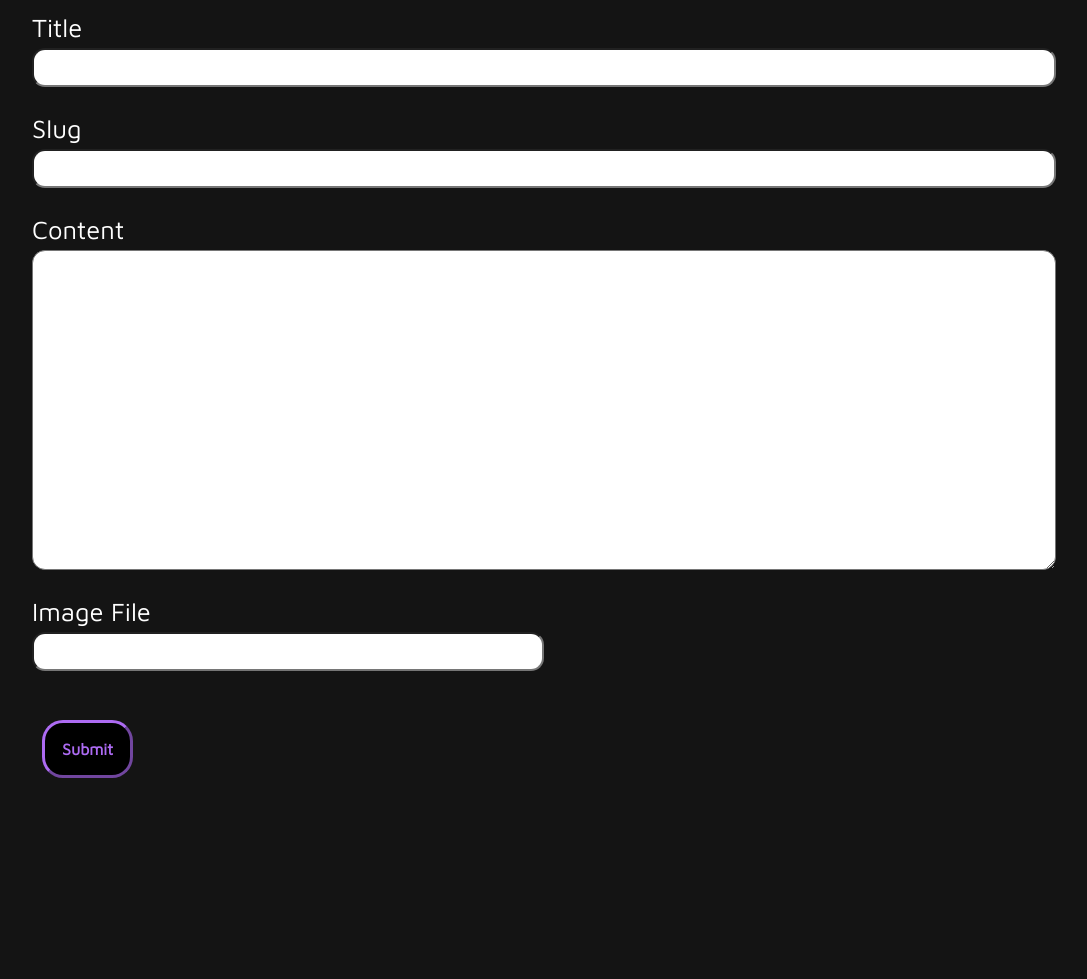
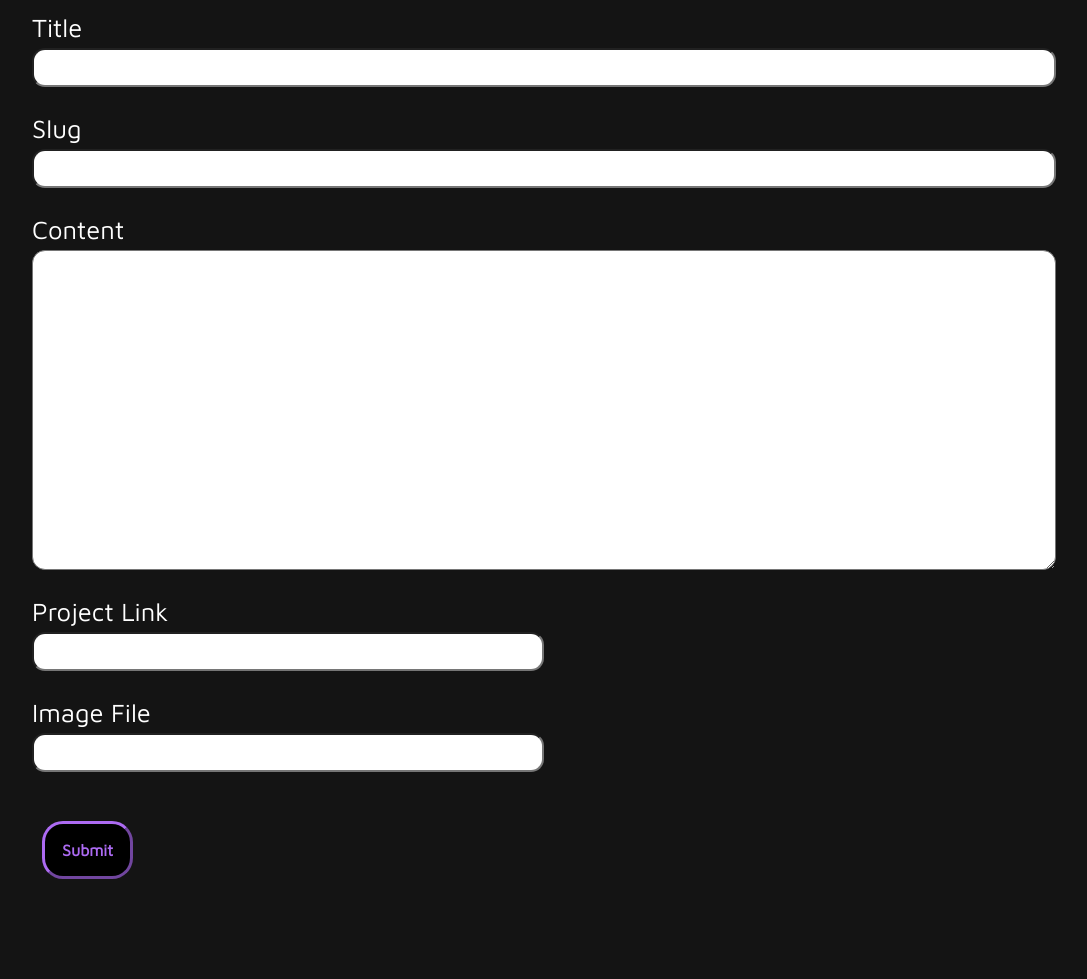
Before and after one commit to shyanukant/Portfolio, a Flask app: template template/edit.html in a window 1280 px wide. Shown: the part 148-1127 px from the top of the page, without its empty margins (96-1183 px from the left). Before the commit the page ends 926 px from the top, so only its background shows below. Run offline with Flask 2, Linux system fonts and the light colour scheme; the template is opened without the code that fills it, so the values that code supplies are empty; some web fonts are replaced.

Commit message:
upgrade form

```diff
--- a/app.py
+++ b/app.py
@@ -91,18 +91,18 @@ def Contact_view():
         Email = request.form.get('email')
         Phone = request.form.get('phone')
         Message = request.form.get('message')
-        file = request.form.get('file')
+        File = request.form.get('file')
 
         flash('Thanks For Contacting Me, I will Get Back to You Soon.', 'success')
 
-        entry = Contact(name = Name, email = Email, phone = Phone, message = Message, file = file,  date = datetime.now())
+        entry = Contact(name = Name, email = Email, phone = Phone, message = Message, file = File,  date = datetime.now())
         db.session.add(entry)
         db.session.commit()
 
         mail.send_message('New massage from ' +Name,
                             sender = Email,
                             recipients = [os.getenv("GMAIL_USER")],  # Recieve mail after submit contact form
-                            body = Message + "\n" + Phone +"\n" + Email + "\n" + file
+                            body = Message + "\n" + Phone +"\n" + Email + "\n" + File
 
                         )
 
@@ -122,11 +122,12 @@ def edit(sno):
             title = request.form.get('title')
             slug = request.form.get('slug')
             content = request.form.get('content')
+            link = request.form.get('prodLink')
             image = request.form.get('image')
             date = datetime.now()
 
             if sno == '0' : #if serial no is 0 then Add new post
-                project = project_post(title = title, slug = slug, content = content, img_file = image, date = date)
+                project = project_post(title = title, slug = slug, content = content, project_link=link, img_file = image, date = date)
                 db.session.add(project)
                 db.session.commit()
 
@@ -135,6 +136,7 @@ def edit(sno):
                 project.title = title
                 project.slug = slug
                 project.content = content
+                project.project_link = link
                 project.img_file = image
                 project.date = date
 
--- a/template/contact.html
+++ b/template/contact.html
@@ -38,7 +38,7 @@
                 </div>
                 <div class="form-fill t-b-padding">
                     <label for="file" class="f-design2 f-size-3">Attachment File link </label>
-                    <input type="text" class="form-control" name="file">
+                    <input type="url" class="form-control" name="link">
 
                 </div>
                 <!-- <div class="form-fill t-b-padding">
--- a/template/edit.html
+++ b/template/edit.html
@@ -32,8 +32,13 @@
                     <textarea class="form-control-m l-width l-height" name="content">{{project.content}}</textarea>
                 </div>
                 <div class="form-fill t-b-padding">
+                    <label for="link" class="f-design2 f-size-3">Project Link</label>
+                    <input type="url" class="form-control" name="prodLink" value="{{project.project_link}}">
+
+                </div>
+                <div class="form-fill t-b-padding">
                     <label for="imgaeUpload" class="f-design2 f-size-3">Image File</label>
-                    <input type="text" class="form-control" name="image" value="{{project.img_file}}">
+                    <input type="url" class="form-control" name="image" value="{{project.img_file}}">
 
                 </div>
                 <br><br>
--- a/template/project.html
+++ b/template/project.html
@@ -8,7 +8,7 @@
         <h2 class="f-design3">{{ project.title }}</h2>
         <!-- <h4 class="para">Here is Sub-Title</h4> -->
         <span class="para f-design2">Date - {{ project.date }}</span><br>
-        <a href="{{project.project_link}}"><button class="projectbutton">More</button></a>
+        <a href="{{project.project_link}}"><button class="projectbutton">View</button></a>
 
     </div>
     <div class="data">
```
